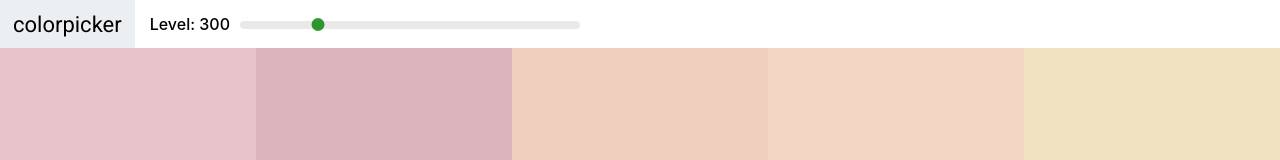
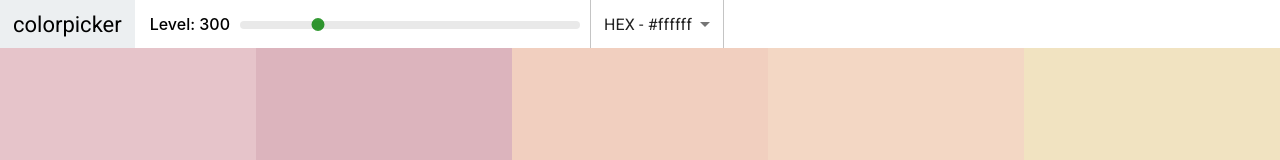
Before and after one commit to oanaMitricoiu/Color-shades, a React (Create React App) app: page / in a window 1280 px wide. Shown: the top 160 px of the page. Built offline with nearby package versions, Linux system fonts and the light colour scheme.

Commit message:
Add Select and Material UI

```diff
--- a/package.json
+++ b/package.json
@@ -3,6 +3,9 @@
   "version": "0.1.0",
   "private": true,
   "dependencies": {
+    "@emotion/react": "^11.14.0",
+    "@emotion/styled": "^11.14.1",
+    "@mui/material": "^9.5.0",
     "@testing-library/dom": "^10.4.2",
     "@testing-library/jest-dom": "^6.9.1",
     "@testing-library/react": "^16.3.3",
--- a/src/Navbar.js
+++ b/src/Navbar.js
@@ -1,11 +1,24 @@
 import {Component} from 'react';
 import Slider from 'rc-slider';
+import MenuItem from '@mui/material/MenuItem';
+import Select, { SelectChangeEvent } from '@mui/material/Select';
 import 'rc-slider/assets/index.css';
 import './Navbar.css';
 
 class Navbar extends Component {
+    constructor(props){
+        super(props);
+        this.state={format:'hex'};
+        this.handleChange = this.handleChange.bind(this)
+    }
+
+    handleChange(event){
+        this.setState({format:event.target.value});
+        this.props.changeFormat(event.target.value)
+    }
     render(){
         const {level,changeLevel} = this.props;
+        const {format} = this.state;
 
         return (
             <header className='Navbar'>
@@ -21,6 +34,15 @@
                 min={100} max={900} step={100}/>
                 </div>
                 </div>
+
+            <div className='select-container'>
+                <Select value={format} onChange={this.handleChange}>
+                    <MenuItem value='hex'>HEX - #ffffff</MenuItem>
+                    <MenuItem value='rgb'>RGB - rgb(255,255,255)</MenuItem>
+                    <MenuItem value='rgba'>RGBA - rgba(255,255,255,1)</MenuItem>
+                </Select>
+
+            </div>
             </header>
         )
 
--- a/src/Palette.js
+++ b/src/Palette.js
@@ -7,24 +7,29 @@
 class Palette extends Component {
     constructor(props){
         super(props);
-        this.state={level:300};
-        this.changeLevel=this.changeLevel.bind(this)
+        this.state={level:300, format:"hex"};
+        this.changeLevel = this.changeLevel.bind(this);
+        this.changeFormat = this.changeFormat.bind(this);
     }
 
     changeLevel(level){
         this.setState({level})
     }
 
+    changeFormat(val){
+        this.setState({format:val})
+    }
+
     render(){
         const {colors} = this.props.palette;
-        const {level} = this.state;
+        const {level,format} = this.state;
 
         const colorBoxes=colors[level].map(color => (
-        <ColorBox background={color.hex} name={color.name}/>
+        <ColorBox background={color[format]} name={color.name}/>
     ))
         return (
             <div className='Palette'>
-                <Navbar level={level} changeLevel={this.changeLevel}/>
+                <Navbar level={level} changeLevel={this.changeLevel} changeFormat={this.changeFormat}/>
                 <div className='Palette-colors'>
                     {colorBoxes}
                 </div>
```
Also changed, not shown: 1 other file (tests, documents, lock files or other folders).
